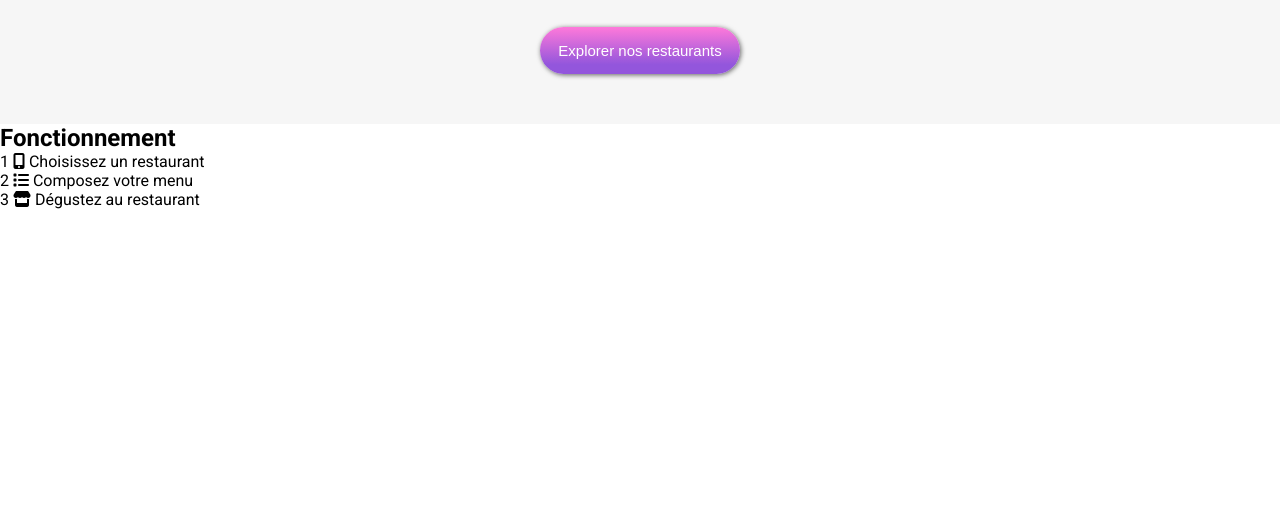
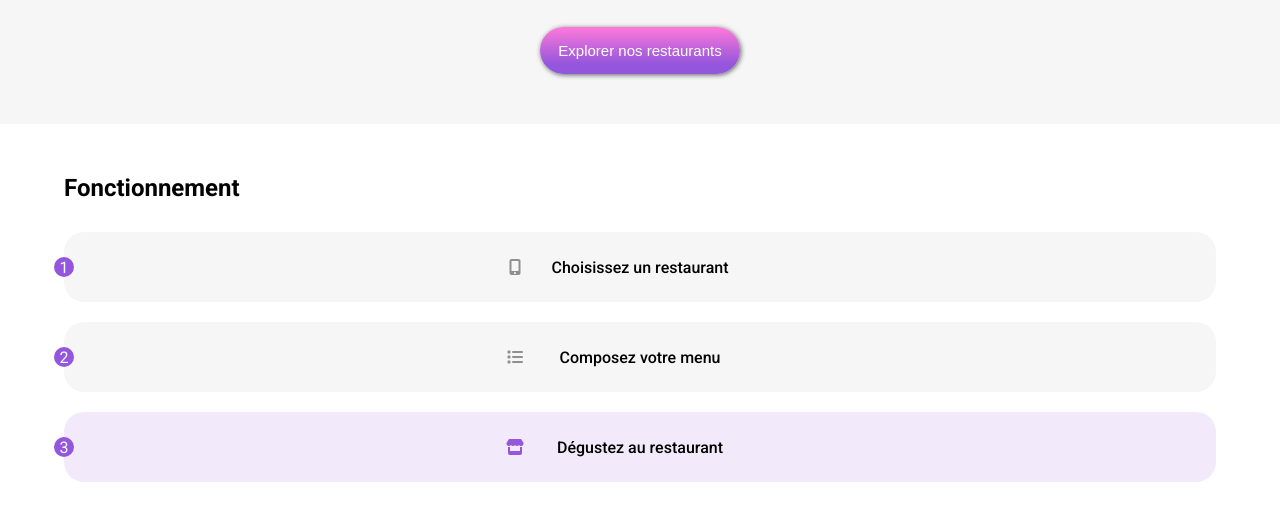
Before and after one commit to OrionFE/Projet-3, a website: page index.html in a window 1280 px wide. Shown: the part 220-740 px from the top of the page. Drawn offline with Linux system fonts and the light colour scheme; a web font is replaced by a local one.

Commit message:
section fonctionnement

```diff
--- a/index.html
+++ b/index.html
@@ -35,25 +35,25 @@
 
         <div class="fonctionnement">
 
-            <h2>Fonctionnement</h2>
+            <h2 class="fonctionnement__title">Fonctionnement</h2>
 
-            <ul>
-                <li>
-                    <span class="index">1</span>
-                    <i class="fa-solid fa-mobile-screen-button"></i>
-                    <span class="text">Choisissez un restaurant</span>
+            <ul class="fonctionnement__list">
+                <li class="fcard">
+                    <span class="fcard__index">1</span>
+                    <i class="fcard__icon fa-solid fa-mobile-screen-button"></i>
+                    <span class="fcard__text">Choisissez un restaurant</span>
                 </li>
 
-                <li>
-                    <span class="index">2</span>
-                    <i class="fa-solid fa-list"></i>
-                    <span class="text">Composez votre menu</span>
+                <li class="fcard">
+                    <span class="fcard__index">2</span>
+                    <i class="fcard__icon fa-solid fa-list"></i>
+                    <span class="fcard__text">Composez votre menu</span>
                 </li>
 
-                <li>
-                    <span class="index">3</span>
-                    <i class="fa-solid fa-store"></i>
-                    <span class="text">Dégustez au restaurant</span>
+                <li class="fcard">
+                    <span class="fcard__index">3</span>
+                    <i class="fcard__icon fa-solid fa-store" id="highlight-icon"></i>
+                    <span class="fcard__text">Dégustez au restaurant</span>
                 </li>
             </ul>
 
--- a/sass/base/_reset.scss
+++ b/sass/base/_reset.scss
@@ -5,3 +5,7 @@
     padding: 0;
     box-sizing: border-box;
 }
+
+li{
+    list-style: none;
+}
--- a/sass/base/_typography.scss
+++ b/sass/base/_typography.scss
@@ -25,3 +25,9 @@ h1{
 button{
     font-size: $font-size-title;
 }
+
+.fcard{
+    &__text{
+        font-weight: 500;
+    }
+}
--- /dev/null
+++ b/sass/layout/__fonctionnement.scss
@@ -0,0 +1,55 @@
+.fonctionnement{
+    width: 90%;
+    margin: 50px auto;
+
+
+    &__title{
+        width: 90%;
+        margin-bottom: 30px;
+    }
+
+    &__list{
+        width: 100%;
+        display: flex;
+        flex-direction: column;
+        gap: 20px;
+    }
+}
+
+.fcard{
+    width: 100%;
+    height: 70px;
+    background-color: $colour-backgound;
+    border-radius: 20px;
+    position: relative;
+    @include flex-center;
+
+    &:nth-child(3){
+        background-color: lighten($colour-primary, 35%);
+    }
+
+    &__index{
+        position: absolute;
+        left: -10px;
+        background-color: $colour-primary;
+        height: 20px;
+        width: 20px;
+        border-radius: 40px;
+        @include flex-center;
+        color: white;
+    }
+
+    &__icon{
+        margin-left: -250px;
+        color: darken($colour-backgound, 40%);
+
+    }
+
+    &__text{
+        position: absolute;
+    }
+}
+
+#highlight-icon{
+        color: $colour-primary;
+}
--- a/sass/main.scss
+++ b/sass/main.scss
@@ -8,3 +8,4 @@
 @import "./components/buttons";
 
 @import "./layout/header";
+@import "./layout/_fonctionnement";
```
Also changed, not shown: public/style.css, 1 other file.
